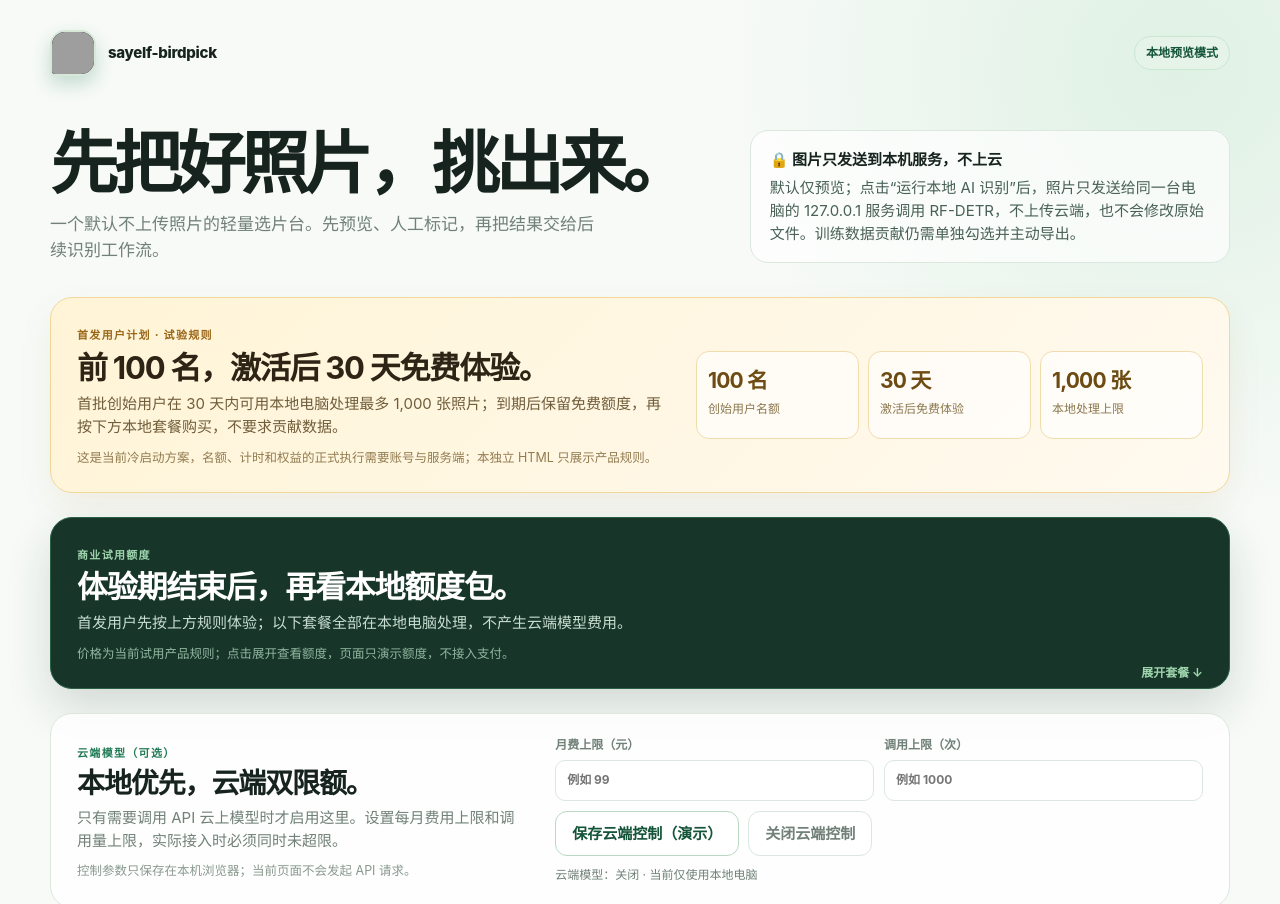
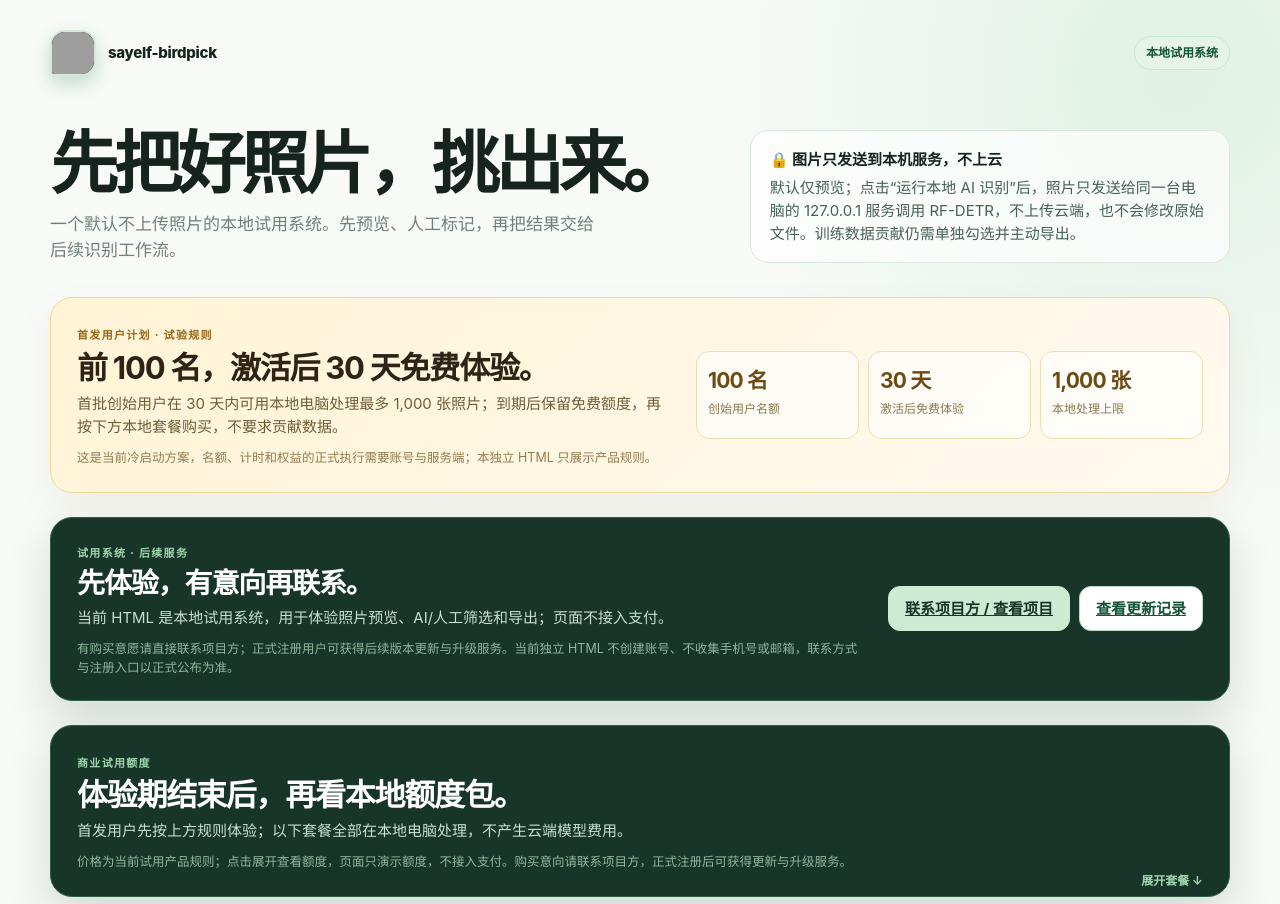
Before and after one commit to chuanxituzhu-lab/sayelf-birdpick, a website: page index.html in a window 1280 px wide. Shown: the top 904 px of the page. Drawn offline with Linux system fonts and the light colour scheme; grey boxes are pictures that could not be loaded.

Commit message:
feat: clarify trial and service path

```diff
--- a/index.html
+++ b/index.html
@@ -115,6 +115,15 @@
     .business-card .button.primary:hover { background: white; }
     .quota-status { margin-top: 10px !important; color: #9ed5ad !important; font-size: 12px; }
     .quota-status.active { color: #e9ffd9 !important; }
+
+    .service-card { display: grid; grid-template-columns: 1fr auto; gap: 24px; align-items: center; margin-bottom: 24px; padding: 22px 26px; color: #edf8ef; background: #173529; border: 1px solid #2c6146; border-radius: 22px; box-shadow: 0 20px 45px rgba(23, 53, 41, .16); }
+    .service-kicker { color: #9ed5ad; font-size: 11px; font-weight: 800; letter-spacing: .12em; text-transform: uppercase; }
+    .service-card h2 { margin: 5px 0 7px; color: white; font-size: clamp(20px, 3vw, 28px); line-height: 1.1; letter-spacing: -.04em; }
+    .service-card p { margin: 0; color: #c8ded0; }
+    .service-card small { display: block; margin-top: 10px; color: #91b7a0; }
+    .service-actions { display: flex; flex-wrap: wrap; justify-content: flex-end; gap: 9px; }
+    .service-card .button.primary { color: #173529; background: #ccebd3; border-color: #ccebd3; }
+    .service-card .button.primary:hover { background: white; }
 
     .cloud-card { display: grid; grid-template-columns: .82fr 1.18fr; gap: 28px; align-items: center; margin-bottom: 24px; padding: 22px 26px; background: rgba(255, 255, 255, .82); border: 1px solid var(--line); border-radius: 22px; }
     .cloud-kicker { color: var(--accent); font-size: 11px; font-weight: 800; letter-spacing: .12em; text-transform: uppercase; }
@@ -255,9 +264,9 @@
       .shell { width: min(100% - 24px, 600px); padding-top: 18px; }
       header { margin-bottom: 38px; }
       .hero { grid-template-columns: 1fr; gap: 20px; }
-      .business-card, .cloud-card, .launch-card, .data-card { padding: 21px; }
+      .business-card, .service-card, .cloud-card, .launch-card, .data-card { padding: 21px; }
       .local-plans { grid-template-columns: repeat(2, 1fr); }
-      .cloud-card, .launch-card, .data-card { grid-template-columns: 1fr; gap: 18px; }
+      .service-card, .cloud-card, .launch-card, .data-card { grid-template-columns: 1fr; gap: 18px; }
       h1 { font-size: clamp(41px, 14vw, 60px); }
       .toolbar { align-items: flex-start; flex-direction: column; }
       .toolbar-actions { justify-content: start; }
@@ -269,13 +278,13 @@
   <main class="shell">
     <header>
       <div class="brand"><span class="brand-mark"><img class="brand-logo" src="assets/sayelf-logo.png" alt="SAYELF 山野精灵 logo"></span><span>sayelf-birdpick</span></div>
-      <span class="mode">本地预览模式</span>
+      <span class="mode">本地试用系统</span>
     </header>
 
     <section class="hero" aria-labelledby="page-title">
       <div>
         <h1 id="page-title">先把好照片，挑出来。</h1>
-        <p>一个默认不上传照片的轻量选片台。先预览、人工标记，再把结果交给后续识别工作流。</p>
+        <p>一个默认不上传照片的本地试用系统。先预览、人工标记，再把结果交给后续识别工作流。</p>
       </div>
       <aside class="privacy">
         <strong>🔒 图片只发送到本机服务，不上云</strong>
@@ -297,12 +306,25 @@
       </div>
     </section>
 
+    <section class="service-card" aria-labelledby="service-title">
+      <div>
+        <span class="service-kicker">试用系统 · 后续服务</span>
+        <h2 id="service-title">先体验，有意向再联系。</h2>
+        <p>当前 HTML 是本地试用系统，用于体验照片预览、AI/人工筛选和导出；页面不接入支付。</p>
+        <small>有购买意愿请直接联系项目方；正式注册用户可获得后续版本更新与升级服务。当前独立 HTML 不创建账号、不收集手机号或邮箱，联系方式与注册入口以正式公布为准。</small>
+      </div>
+      <div class="service-actions">
+        <a class="button primary" href="https://github.com/chuanxituzhu-lab/sayelf-birdpick" target="_blank" rel="noopener">联系项目方 / 查看项目</a>
+        <a class="button" href="https://github.com/chuanxituzhu-lab/sayelf-birdpick/commits/main" target="_blank" rel="noopener">查看更新记录</a>
+      </div>
+    </section>
+
     <details class="business-card" aria-labelledby="pricing-title">
       <summary class="business-heading">
         <span class="business-kicker">商业试用额度</span>
         <h2 id="pricing-title">体验期结束后，再看本地额度包。</h2>
         <p>首发用户先按上方规则体验；以下套餐全部在本地电脑处理，不产生云端模型费用。</p>
-        <small>价格为当前试用产品规则；点击展开查看额度，页面只演示额度，不接入支付。</small>
+        <small>价格为当前试用产品规则；点击展开查看额度，页面只演示额度，不接入支付。购买意向请联系项目方，正式注册后可获得更新与升级服务。</small>
       </summary>
       <div class="local-plans" role="group" aria-label="本地照片额度套餐">
         <button class="plan selected" data-plan="trial" type="button"><span class="plan-name">免费试用</span><strong class="plan-quota">50 张</strong><span class="plan-price">¥0</span></button>
```
Also changed, not shown: BUSINESS_MODEL.md (+10 -3 lines), README.md.
